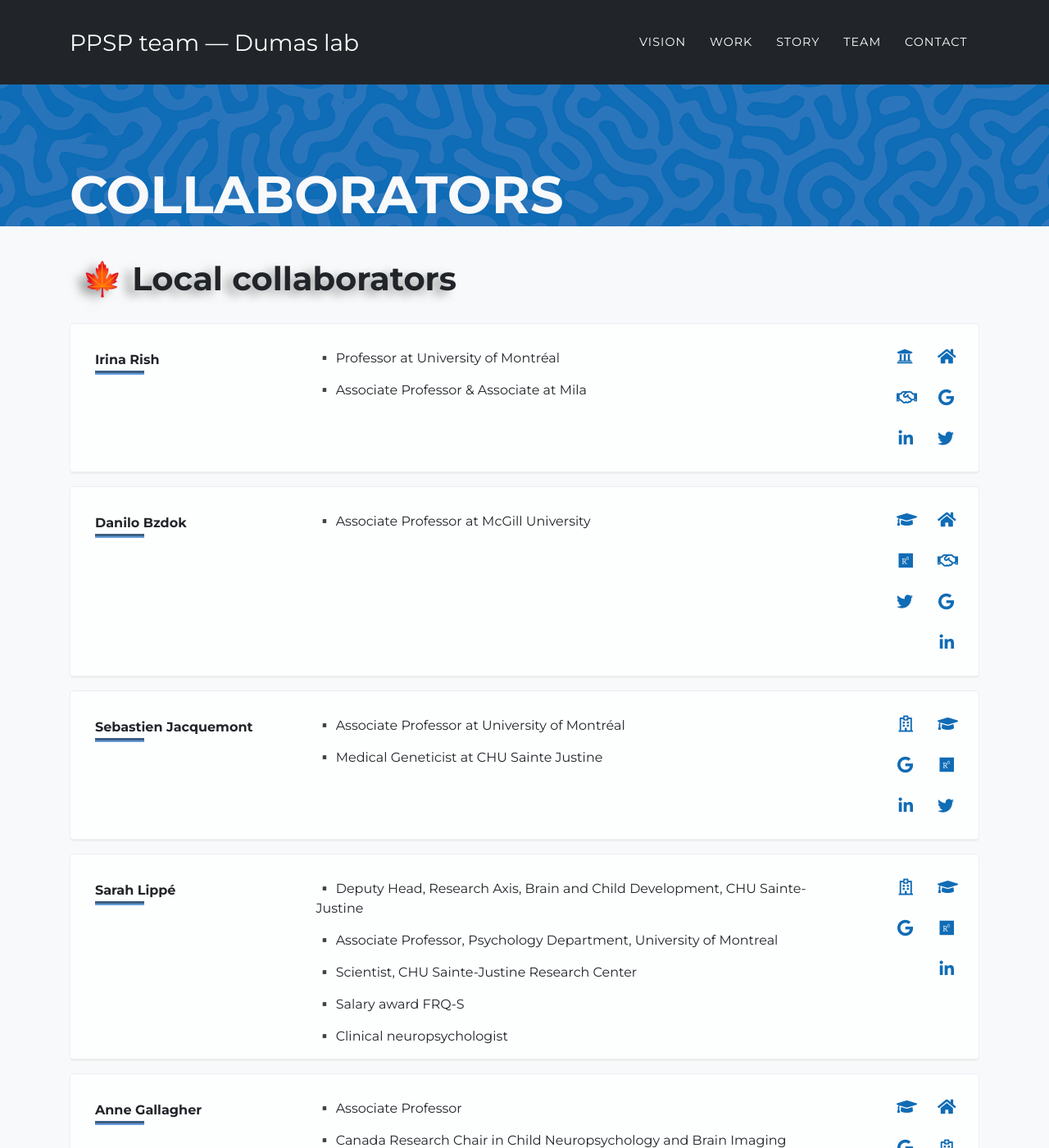
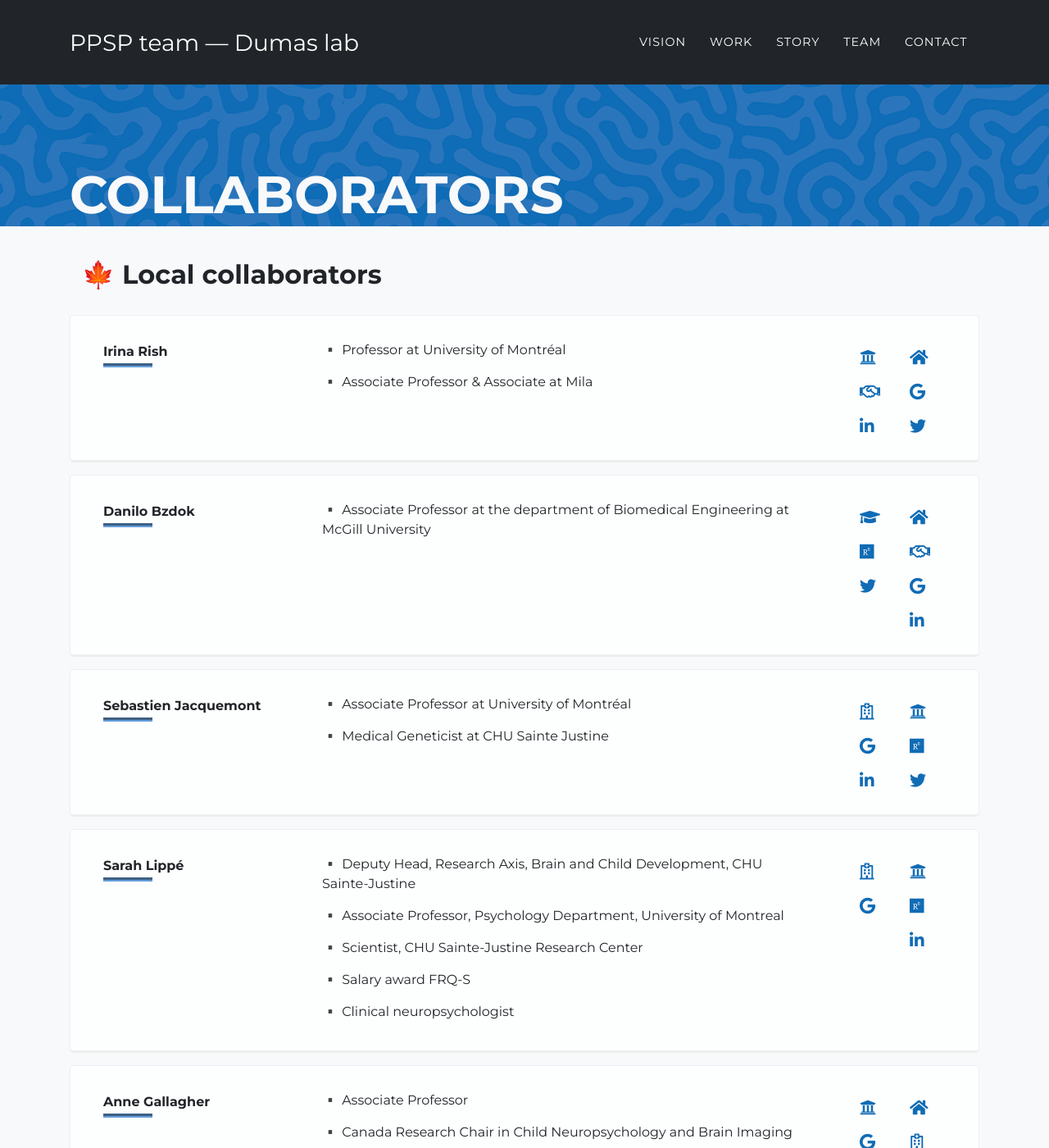
Before and after one commit to raviriley/agency-jekyll-theme, a Jekyll site: the page built from collaborators.md, in a window 1280 px wide and 1400 px high. Shown: the whole window at 82% size. Built offline with Jekyll 4.4.1, drawn with Linux system fonts in a browser that asks for light colours; some web fonts are replaced; comment, search, counter and statistics services are not loaded; some of the changed text lies outside the part shown.

Commit message:
Update collaborators page

```diff
--- a/_data/collaborators.yml
+++ b/_data/collaborators.yml
@@ -27,7 +27,7 @@
 
   - name:  Danilo Bzdok
     position:
-      - Associate Professor at McGill University
+      - Associate Professor at the department of Biomedical Engineering at McGill University
     social:
       - url: https://danilobzdok.de/
         icon: fas fa-home
@@ -55,8 +55,10 @@
     social :
         # - url: https://www.personal-website.com
         #   icon: fas fa-home
+        # - url :
+        #   icon: fas fa-graduation-cap
         - url : https://recherche.umontreal.ca/nos-chercheurs/repertoire-des-professeurs/chercheur/is/in19646/
-          icon: fas fa-graduation-cap
+          icon: fas fa-university
         - url : https://recherche.chusj.org/en/Axes-de-recherche/Bio?id=97a89db2-d642-4ad8-a857-058b0a6d088d
           icon: far fa-hospital
         - url: https://www.researchgate.net/profile/Sebastien-Jacquemont
@@ -81,7 +83,7 @@
         # - url: https://www.personal-website.com
         #   icon: fas fa-home
         - url : https://recherche.umontreal.ca/nos-chercheurs/repertoire-des-professeurs/chercheur/is/in15005/
-          icon: fas fa-graduation-cap
+          icon: fas fa-university
         - url : https://recherche.chusj.org/en/Axes-de-recherche/Bio?id=f8b3f542-fb84-453d-9d19-52f80859568a
           icon: far fa-hospital
         - url: https://www.researchgate.net/scientific-contributions/Sarah-Lippe-10930163
@@ -105,7 +107,7 @@
         - url: https://lionlab.umontreal.ca/home/
           icon: fas fa-home
         - url : https://recherche.umontreal.ca/english/our-researchers/professors-directory/researcher/is/in15783/
-          icon: fas fa-graduation-cap
+          icon: fas fa-university
         - url : https://recherche.chusj.org/en/Axes-de-recherche/Bio?id=2f93cc94-1e8c-4b64-9771-2efa21f354f5
           icon: far fa-hospital
         - url : https://scholar.google.ca/citations?user=zAyeJmoAAAAJ&hl=en
@@ -132,7 +134,7 @@
         # - url: https://www.personal-website.com
         #   icon: fas fa-home
         - url : https://recherche.umontreal.ca/nos-chercheurs/repertoire-des-professeurs/chercheur/is/in16722/
-          icon: fas fa-graduation-cap
+          icon: fas fa-university
         - url : https://recherche.chusj.org/fr/Axes-de-recherche/Bio?id=3eb7a212-f013-469d-965a-fd2fb96b27e6
           icon: far fa-hospital
         - url : https://scholar.google.com/citations?user=nPxD7n4AAAAJ&hl=en
@@ -309,8 +311,8 @@
 
   - name: Quentin Moreau
     position :
-      - Postdoctoral researcher in the department of Psychology at Sapienza –– University of Rome
-      - Postdoc researcher in the department of Social Physiology at PPSP lab (coming soon...)
+      - Postdoctoral researcher at the department of Psychology at Sapienza –– University of Rome
+      - Postdoc researcher at the department of Social Physiology at PPSP lab (coming soon...)
     country : 🇮🇹 Rome, Italy
     social :
       # - url: https://www.personal-website.com
--- a/_includes/collaborators.html
+++ b/_includes/collaborators.html
@@ -21,9 +21,9 @@
 				<div class="">
 					{% for collaborator in site.data.collaborators %}
 						<div class="col groupName {{ collaborator.groupName }}">
-							<h1>
+							<h2>
 								{{ collaborator.groupName[0] }}
-							</h1>
+							</h2>
 					</div>
 					{% for person in collaborator.people %}
 						<div class="col-12 collaborator" style="border-bottom: inset;">
@@ -46,9 +46,9 @@
 									{% endif %}
 								</div>
 								<div class="col-md">
-									<ul class="list-inline social-buttons">
+									<ul class="list-inline social-buttons" style="padding: 0 13px;">
 										{% for network in person.social %}
-											<li class="list-inline">
+											<li class="list-inline mx-auto">
 												<a href="{{ network.url }}" target="_blank" rel="noopener noreferrer">
 												<i class="{{ network.icon }}"></i>
 												</a>
--- a/_sass/layout/_collaborators.scss
+++ b/_sass/layout/_collaborators.scss
@@ -1,15 +1,13 @@
 // Styling for the Collaborators page
-#collaborators{
+
+    #collaborators{
+
     @include heading-font;
     .logo{
         margin: auto 10px;
     }
-    ul.nav-collaborators{
-        @media(min-width:546px) {
-            display: none;
-        }
 
-    }
+
 li.list-inline.current-page{
             &::before{
                 content: "";
@@ -70,7 +68,7 @@ li.list-inline.current-page{
             background-color: #ffffffbd;
             border-radius: 5px;
             margin: 15px 0;
-            padding: 30px 30px 0px 30px;
+            padding: 30px 30px 20px 40px;
             border: #87a8cc2b;
             border-style: solid;
             border-width: thin;
@@ -87,7 +85,7 @@ li.list-inline.current-page{
             }
             .list-inline{
                 float: right;
-                text-align: right;
+                // text-align: right;
                 @media (max-width: 991px){
                     text-align: initial;
                 }
@@ -97,6 +95,10 @@ li.list-inline.current-page{
                 line-height: 0px;
                 color: #106cb5;
                 background-color: transparent;
+                height: fit-content;
+                width: fit-content;
+                margin: 10px 10px 10px 10px;
+                padding: 1px 11px 1px 1px;
                 i{
                     &:hover{
                         filter: drop-shadow(2px 1px 2px #c9c9c9);
@@ -153,3 +155,16 @@ li.list-inline.current-page{
     }
 
 }
+.dropdown-menu{
+    width: fit-content;
+    background-color: #212629bd;
+    border-color: transparent;
+    .dropdown-item {
+        color: white;
+        &:hover{
+            background-color: #72737394;
+        }
+}
+@include heading-font;
+
+}
```
